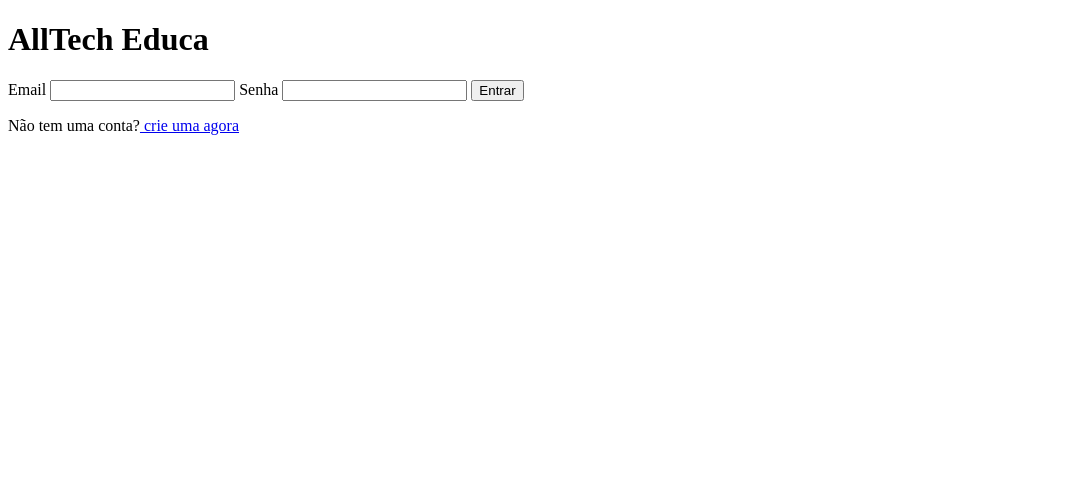
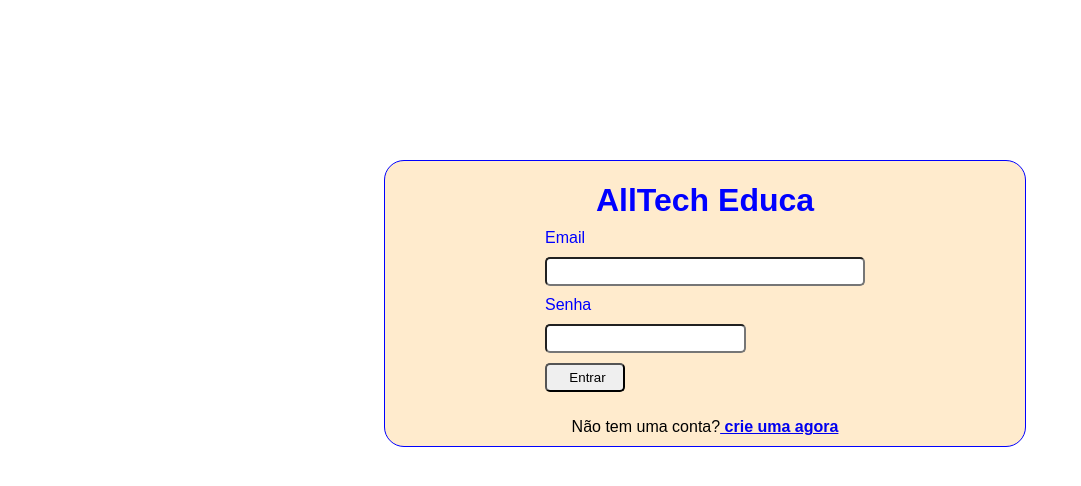
Before and after one commit to Santana-Luiz/cursoWDS1, a plain HTML site: page aula0304/index.html in a window 1280 px wide. Shown: the whole page, without its empty margins (0-1081 px from the left). Drawn offline with Linux system fonts and the light colour scheme.

Commit message:
Commit sala de aula 0504
Commit sala de aula 05/04/2023

```diff
--- a/aula0304/index.html
+++ b/aula0304/index.html
@@ -4,14 +4,15 @@
     <meta charset="UTF-8">
     <!--meta http-equiv="X-UA-Compatible" content="IE=edge"-->
     <!--meta name="viewport" content="width=device-width, initial-scale=1.0"-->
+    <link rel="stylesheet" href="style.css">
     <title>AllTech Educa</title>
 </head>
 <body>
     <main class="container">
         <h1>AllTech Educa</h1>
-        <form action="#">
+        <form class="form" action="#">
             <label for="email">Email</label>
-            <input type="email" id="email" name="email" required>
+            <input type="email" id="email" name="email" size="30" required>
             <label for="password">Senha</label>
             <input type="password" id="password" name="password" required>
             <input type="submit" value="Entrar">
--- /dev/null
+++ b/aula0304/style.css
@@ -0,0 +1,52 @@
+body {
+    margin: 0;
+    padding: 0;
+    font-family: Arial, Helvetica, sans-serif;
+}
+.container {
+    position: absolute;
+    display: flex;
+    flex-direction: column;
+    align-items: center;
+    border: 1px solid blue;
+    border-radius:20px;
+    background-color: blanchedalmond;
+    top: 20%;
+    left: 30%;
+    width: 50%;
+}
+form {
+    display: flex;
+    flex-direction: column;
+    min-width: 50%;
+}
+
+label,
+input {
+    border-radius: 5px;
+}
+
+label, p,
+input, h1 {
+    margin-bottom: 10px;
+}
+
+input {
+    padding: 5px 0 5px 5px;
+}
+
+#password, #confirmar-password {
+    width: 60%;
+}
+
+input[type="submit"] {
+    width: 80px;
+}
+
+h1, label {
+    color: blue;
+}
+
+a {
+    font-weight: bold;
+}
```
Also changed, not shown: aula0304/sigin.htm (+3 -2 lines).
